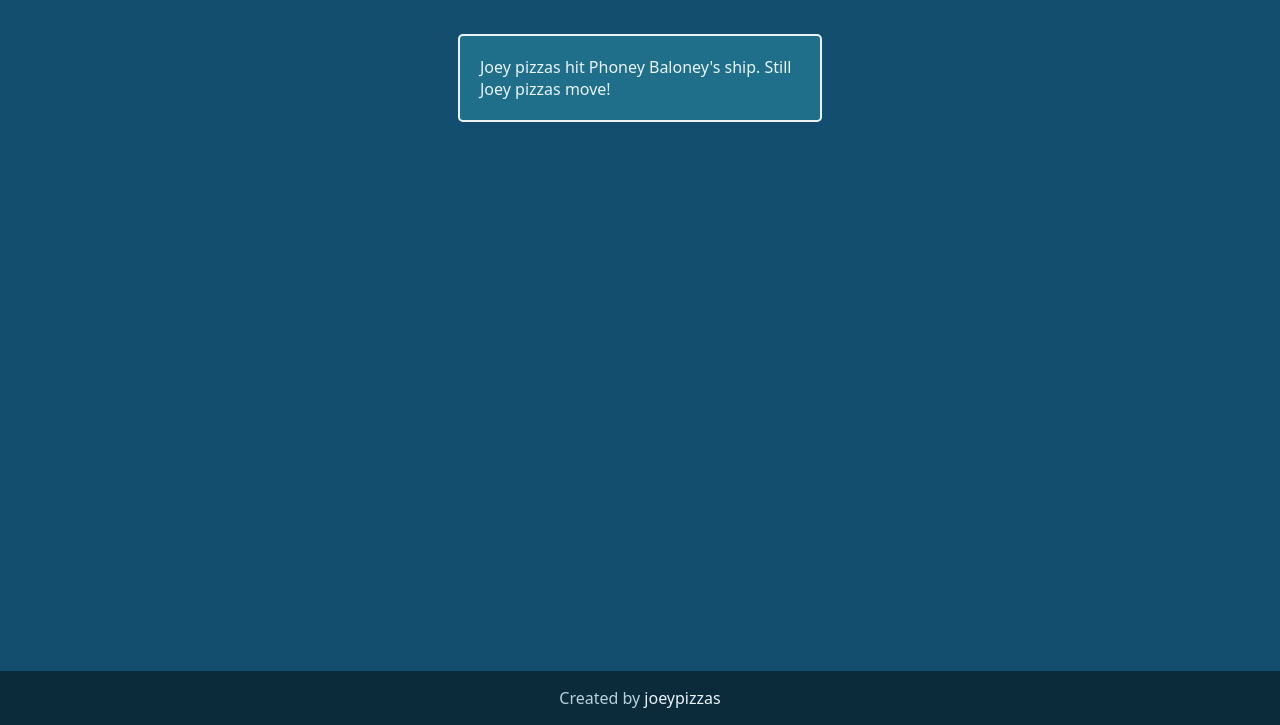
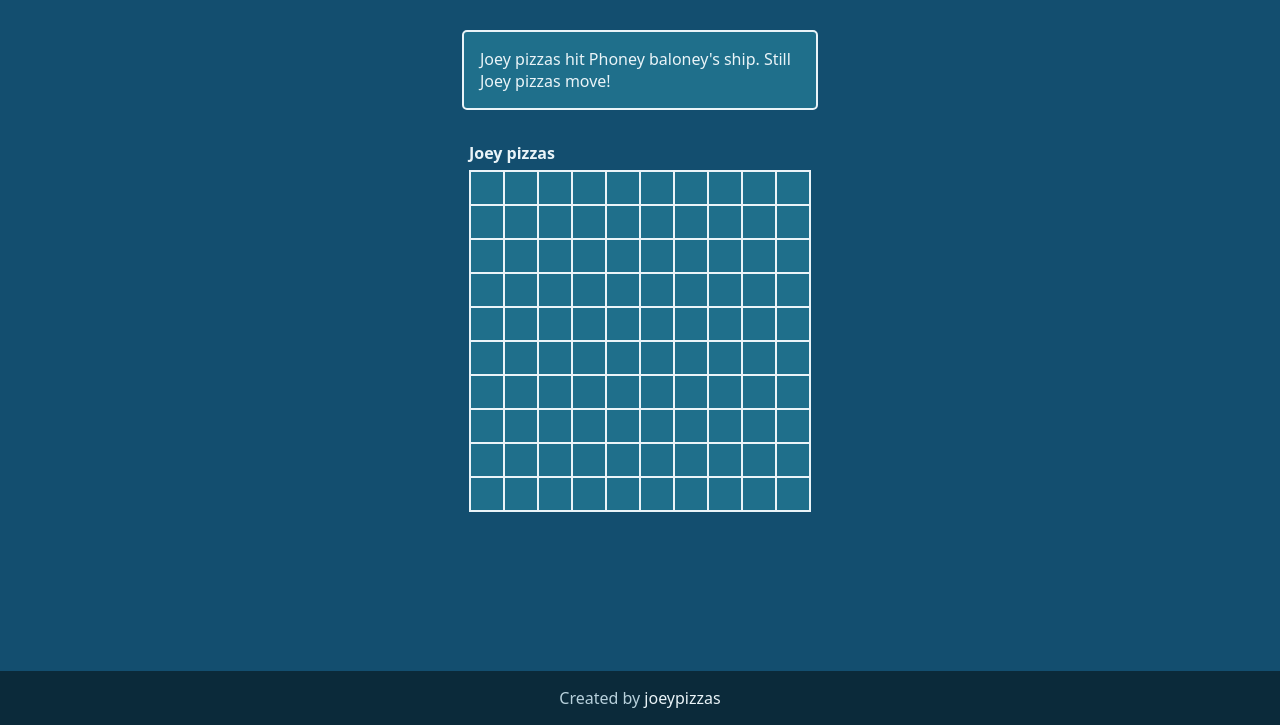
Before and after one commit to joeypizzas/battleship, a website built with webpack: page src/template.html in a window 1280 px wide. Shown: the part 75-800 px from the top of the page. Built offline with nearby package versions, Linux system fonts and the light colour scheme.

Commit message:
Added name, gameboard + styled

```diff
--- a/src/style.css
+++ b/src/style.css
@@ -53,7 +53,7 @@ body {
   justify-content: center;
   align-items: center;
   padding: 1.5rem;
-  padding-bottom: 2.25rem;
+  padding-bottom: 2rem;
   font-size: 2.25rem;
   font-weight: 700;
   background-color: var(--bg-water-mid);
@@ -66,15 +66,55 @@ body {
   display: flex;
   align-items: center;
   flex-direction: column;
+  gap: 2rem;
 }
 
 #message-area {
-  padding: 1.25rem;
+  padding: 1rem;
   background-color: var(--bg-water-light);
   border: 2px solid var(--text-primary);
   border-radius: 5px;
   width: 25%;
   color: var(--text-primary);
+}
+
+#gameboards-and-hangars {
+  display: flex;
+}
+
+.gameboard-area {
+  display: flex;
+  flex-direction: column;
+  gap: 0.35rem;
+}
+
+.gameboard-name {
+  color: var(--text-primary);
+  font-weight: 700;
+}
+
+.gameboard {
+  display: flex;
+  flex-direction: column;
+}
+
+.square-row {
+  display: flex;
+}
+
+.square {
+  background-color: var(--bg-water-light);
+  border-right: 2px solid var(--text-primary);
+  border-bottom: 2px solid var(--text-primary);
+  padding: 1rem;
+}
+
+.top-row {
+  border-top: 2px solid var(--text-primary);
+}
+
+.left-column {
+  border-left: 2px solid var(--text-primary);
 }
 
 #footer {
--- a/src/template.html
+++ b/src/template.html
@@ -10,10 +10,135 @@
       <div id="header">Battleship</div>
       <div id="game-area">
         <div id="message-area">
-          Joey pizzas hit Phoney Baloney's ship. Still Joey pizzas move!
+          Joey pizzas hit Phoney baloney's ship. Still Joey pizzas move!
         </div>
-        <div class="gameboard-and-hangar">
-          <div class="gameboard"></div>
+        <div id="gameboards-and-hangars">
+          <div class="gameboard-area" id="human">
+            <div class="gameboard-name">Joey pizzas</div>
+            <div class="gameboard">
+              <div class="square-row">
+                <div class="square top-row left-column"></div>
+                <div class="square top-row"></div>
+                <div class="square top-row"></div>
+                <div class="square top-row"></div>
+                <div class="square top-row"></div>
+                <div class="square top-row"></div>
+                <div class="square top-row"></div>
+                <div class="square top-row"></div>
+                <div class="square top-row"></div>
+                <div class="square top-row"></div>
+              </div>
+              <div class="square-row">
+                <div class="square left-column"></div>
+                <div class="square"></div>
+                <div class="square"></div>
+                <div class="square"></div>
+                <div class="square"></div>
+                <div class="square"></div>
+                <div class="square"></div>
+                <div class="square"></div>
+                <div class="square"></div>
+                <div class="square"></div>
+              </div>
+              <div class="square-row">
+                <div class="square left-column"></div>
+                <div class="square"></div>
+                <div class="square"></div>
+                <div class="square"></div>
+                <div class="square"></div>
+                <div class="square"></div>
+                <div class="square"></div>
+                <div class="square"></div>
+                <div class="square"></div>
+                <div class="square"></div>
+              </div>
+              <div class="square-row">
+                <div class="square left-column"></div>
+                <div class="square"></div>
+                <div class="square"></div>
+                <div class="square"></div>
+                <div class="square"></div>
+                <div class="square"></div>
+                <div class="square"></div>
+                <div class="square"></div>
+                <div class="square"></div>
+                <div class="square"></div>
+              </div>
+              <div class="square-row">
+                <div class="square left-column"></div>
+                <div class="square"></div>
+                <div class="square"></div>
+                <div class="square"></div>
+                <div class="square"></div>
+                <div class="square"></div>
+                <div class="square"></div>
+                <div class="square"></div>
+                <div class="square"></div>
+                <div class="square"></div>
+              </div>
+              <div class="square-row">
+                <div class="square left-column"></div>
+                <div class="square"></div>
+                <div class="square"></div>
+                <div class="square"></div>
+                <div class="square"></div>
+                <div class="square"></div>
+                <div class="square"></div>
+                <div class="square"></div>
+                <div class="square"></div>
+                <div class="square"></div>
+              </div>
+              <div class="square-row">
+                <div class="square left-column"></div>
+                <div class="square"></div>
+                <div class="square"></div>
+                <div class="square"></div>
+                <div class="square"></div>
+                <div class="square"></div>
+                <div class="square"></div>
+                <div class="square"></div>
+                <div class="square"></div>
+                <div class="square"></div>
+              </div>
+              <div class="square-row">
+                <div class="square left-column"></div>
+                <div class="square"></div>
+                <div class="square"></div>
+                <div class="square"></div>
+                <div class="square"></div>
+                <div class="square"></div>
+                <div class="square"></div>
+                <div class="square"></div>
+                <div class="square"></div>
+                <div class="square"></div>
+              </div>
+              <div class="square-row">
+                <div class="square left-column"></div>
+                <div class="square"></div>
+                <div class="square"></div>
+                <div class="square"></div>
+                <div class="square"></div>
+                <div class="square"></div>
+                <div class="square"></div>
+                <div class="square"></div>
+                <div class="square"></div>
+                <div class="square"></div>
+              </div>
+              <div class="square-row">
+                <div class="square left-column"></div>
+                <div class="square"></div>
+                <div class="square"></div>
+                <div class="square"></div>
+                <div class="square"></div>
+                <div class="square"></div>
+                <div class="square"></div>
+                <div class="square"></div>
+                <div class="square"></div>
+                <div class="square"></div>
+              </div>
+            </div>
+            <div class="hangar"></div>
+          </div>
           <div class="hangar"></div>
         </div>
       </div>
```
